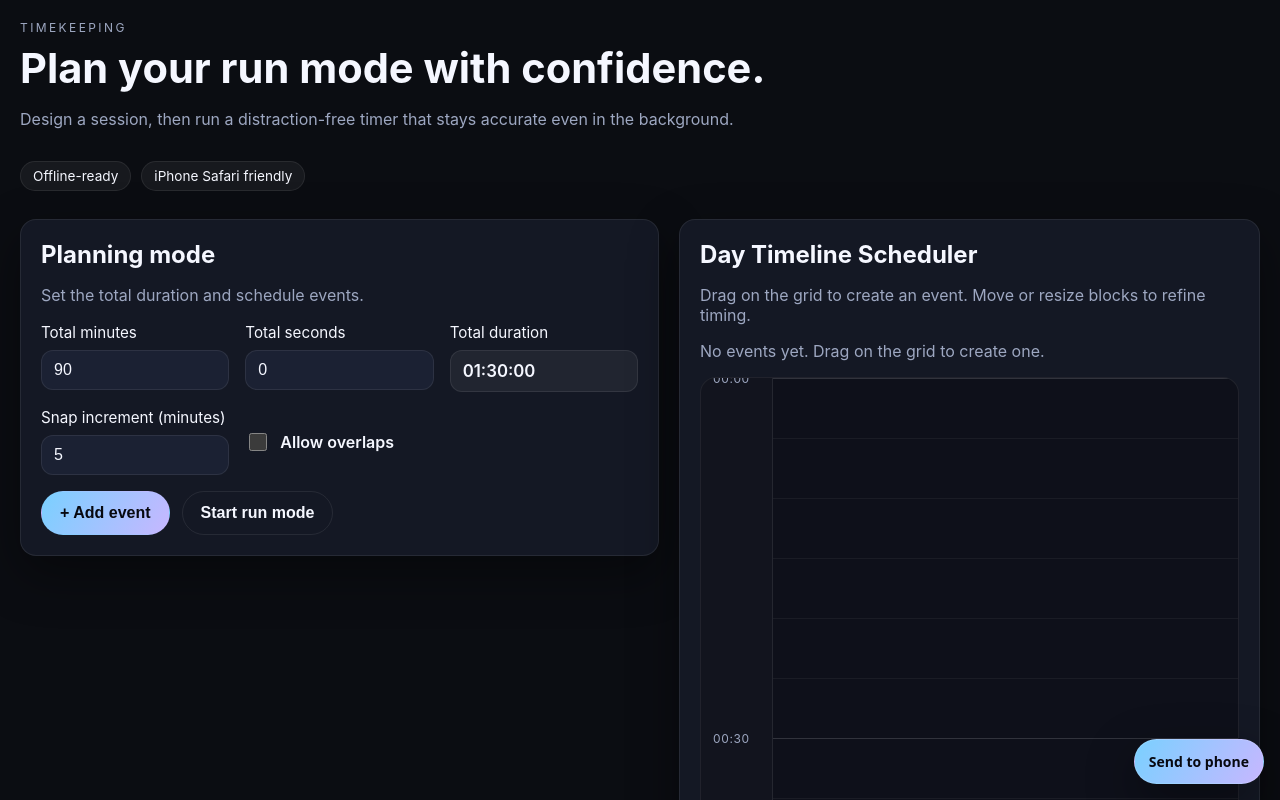
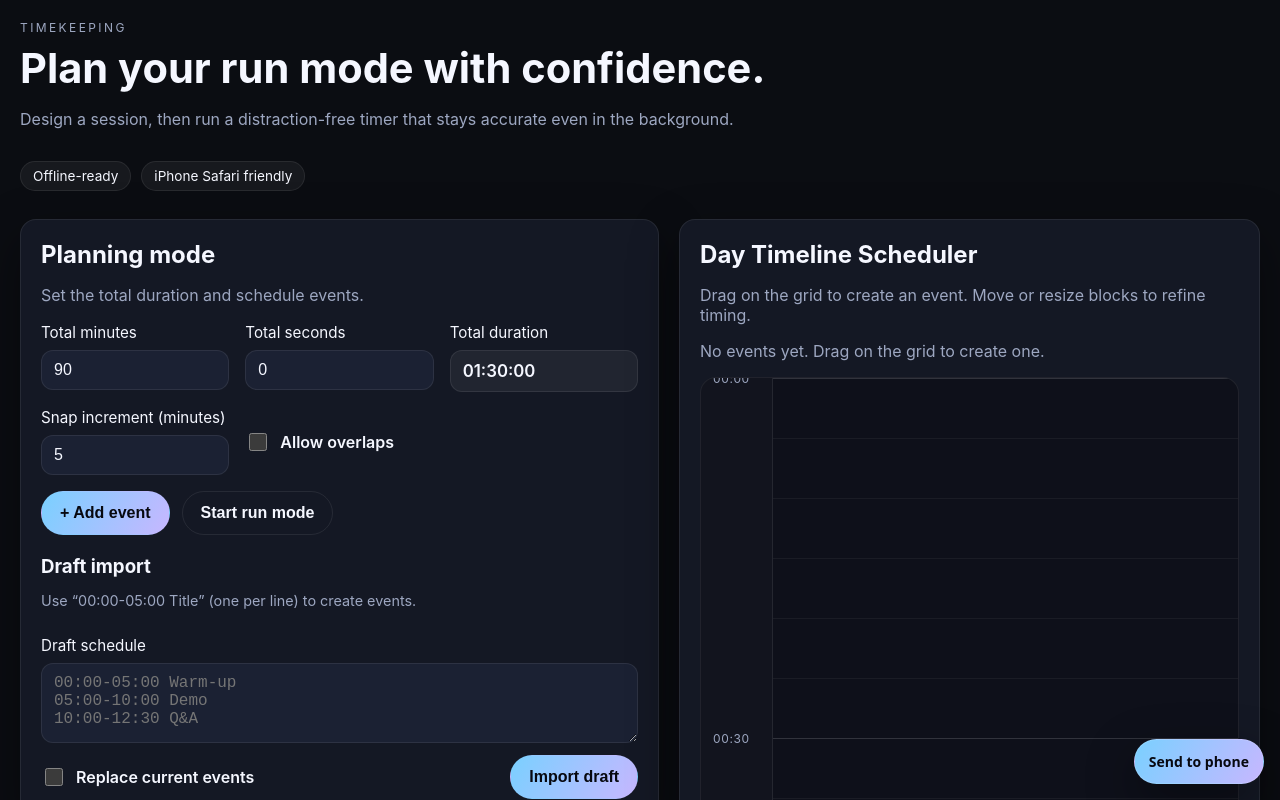
Before and after one commit to mao1756/mao1756.github.io, a React (Vite) app in the folder timekeeping/: page / in a window 1280 px wide. Shown: the top 800 px of the page. Built offline with nearby package versions, Linux system fonts and the light colour scheme.

Commit message:
Add draft text import for timekeeping

```diff
--- a/timekeeping/src/App.tsx
+++ b/timekeeping/src/App.tsx
@@ -49,6 +49,62 @@ const toTimeFields = (totalSec: number) => ({
 });
 
 const toSeconds = (minutes: number, seconds: number) => Math.max(0, minutes * 60 + seconds);
+
+const parseTimeToSeconds = (value: string) => {
+  const parts = value.split(':').map((part) => part.trim());
+  if (parts.length < 2 || parts.length > 3) return null;
+  const numbers = parts.map((part) => Number(part));
+  if (numbers.some((num) => !Number.isFinite(num) || !Number.isInteger(num))) return null;
+  if (parts.length === 2) {
+    const [minutes, seconds] = numbers;
+    if (seconds < 0 || seconds > 59 || minutes < 0) return null;
+    return minutes * 60 + seconds;
+  }
+  const [hours, minutes, seconds] = numbers;
+  if (hours < 0 || minutes < 0 || minutes > 59 || seconds < 0 || seconds > 59) return null;
+  return hours * 3600 + minutes * 60 + seconds;
+};
+
+const parseDraftLines = (text: string) => {
+  const lines = text.split(/\r?\n/);
+  const events: PlanEvent[] = [];
+  const errors: string[] = [];
+  lines.forEach((line, index) => {
+    const trimmed = line.trim();
+    if (!trimmed) return;
+    const match = trimmed.match(
+      /^(\d{1,3}:\d{2}(?::\d{2})?)\s*-\s*(\d{1,3}:\d{2}(?::\d{2})?)\s+(.+)$/
+    );
+    if (!match) {
+      errors.push(`Line ${index + 1}: "${trimmed}"`);
+      return;
+    }
+    const startSec = parseTimeToSeconds(match[1]);
+    const endSec = parseTimeToSeconds(match[2]);
+    const title = match[3].trim();
+    if (startSec === null || endSec === null) {
+      errors.push(`Line ${index + 1}: invalid time format`);
+      return;
+    }
+    if (!title) {
+      errors.push(`Line ${index + 1}: missing title`);
+      return;
+    }
+    if (endSec <= startSec) {
+      errors.push(`Line ${index + 1}: end time must be after start`);
+      return;
+    }
+    events.push(
+      normalizeEventTimes({
+        id: crypto.randomUUID(),
+        title,
+        startSec,
+        endSec
+      })
+    );
+  });
+  return { events, errors };
+};
 
 const planToKey = (plan: Plan) => JSON.stringify({
   totalDurationSec: plan.totalDurationSec,
@@ -362,6 +418,9 @@ export const App = () => {
   const lastEventRef = useRef<string | null>(null);
   const schedulerRef = useRef<HTMLDivElement | null>(null);
   const [dragState, setDragState] = useState<DragState | null>(null);
+  const [draftText, setDraftText] = useState('');
+  const [draftReplace, setDraftReplace] = useState(false);
+  const [draftMessage, setDraftMessage] = useState<{ type: 'error' | 'success'; text: string } | null>(null);
 
   const planKey = useMemo(() => planToKey(plan), [plan]);
   const runPlanKey = useMemo(() => (runState ? planToKey(runState.planSnapshot) : ''), [runState]);
@@ -733,6 +792,32 @@ export const App = () => {
     setRunState(defaultRunState(runState.planSnapshot));
   };
 
+  const handleApplyDraft = () => {
+    const trimmed = draftText.trim();
+    if (!trimmed) {
+      setDraftMessage({ type: 'error', text: 'Paste a draft to import schedule items.' });
+      return;
+    }
+    const { events, errors } = parseDraftLines(draftText);
+    if (errors.length > 0) {
+      setDraftMessage({
+        type: 'error',
+        text: `Unable to parse:\n${errors.join('\n')}`
+      });
+      return;
+    }
+    const maxEnd = events.reduce((max, event) => Math.max(max, event.endSec), 0);
+    setPlan((prev) => {
+      const nextEvents = draftReplace ? events : sortEvents([...prev.events, ...events]);
+      return {
+        ...prev,
+        totalDurationSec: Math.max(prev.totalDurationSec, maxEnd),
+        events: nextEvents
+      };
+    });
+    setDraftMessage({ type: 'success', text: `Added ${events.length} event${events.length === 1 ? '' : 's'}.` });
+  };
+
   const totalTimeFields = toTimeFields(plan.totalDurationSec);
   const remainingTotal = Math.max(0, (runState?.planSnapshot.totalDurationSec ?? 0) - elapsedSec);
   const remainingEvent = currentEvent ? Math.max(0, currentEvent.endSec - elapsedSec) : null;
@@ -873,6 +958,42 @@ export const App = () => {
               >
                 Start run mode
               </button>
+            </div>
+            <div className="draft-import">
+              <div>
+                <h3>Draft import</h3>
+                <p className="muted small">Use “00:00-05:00 Title” (one per line) to create events.</p>
+              </div>
+              <label className="field">
+                <span>Draft schedule</span>
+                <textarea
+                  value={draftText}
+                  onChange={(event) => {
+                    setDraftText(event.target.value);
+                    setDraftMessage(null);
+                  }}
+                  placeholder={`00:00-05:00 Warm-up\n05:00-10:00 Demo\n10:00-12:30 Q&A`}
+                />
+              </label>
+              <div className="draft-actions">
+                <label className="toggle">
+                  <input
+                    type="checkbox"
+                    checked={draftReplace}
+                    onChange={(event) => setDraftReplace(event.target.checked)}
+                  />
+                  <span>Replace current events</span>
+                </label>
+                <button type="button" className="button primary" onClick={handleApplyDraft}>
+                  Import draft
+                </button>
+              </div>
+              {draftMessage && (
+                <div className={`alert ${draftMessage.type === 'error' ? 'warning' : ''}`}>
+                  <strong>{draftMessage.type === 'error' ? 'Draft issue' : 'Draft imported'}</strong>
+                  <pre>{draftMessage.text}</pre>
+                </div>
+              )}
             </div>
           </div>
 
--- a/timekeeping/src/styles.css
+++ b/timekeeping/src/styles.css
@@ -185,6 +185,30 @@ a {
   display: flex;
   flex-wrap: wrap;
   gap: 12px;
+}
+
+.draft-import {
+  margin-top: 20px;
+  display: grid;
+  gap: 12px;
+}
+
+.draft-import h3 {
+  margin: 0;
+}
+
+.draft-actions {
+  display: flex;
+  flex-wrap: wrap;
+  gap: 12px;
+  align-items: center;
+  justify-content: space-between;
+}
+
+.draft-import pre {
+  margin: 8px 0 0;
+  white-space: pre-wrap;
+  font-family: inherit;
 }
 
 .button {
```
